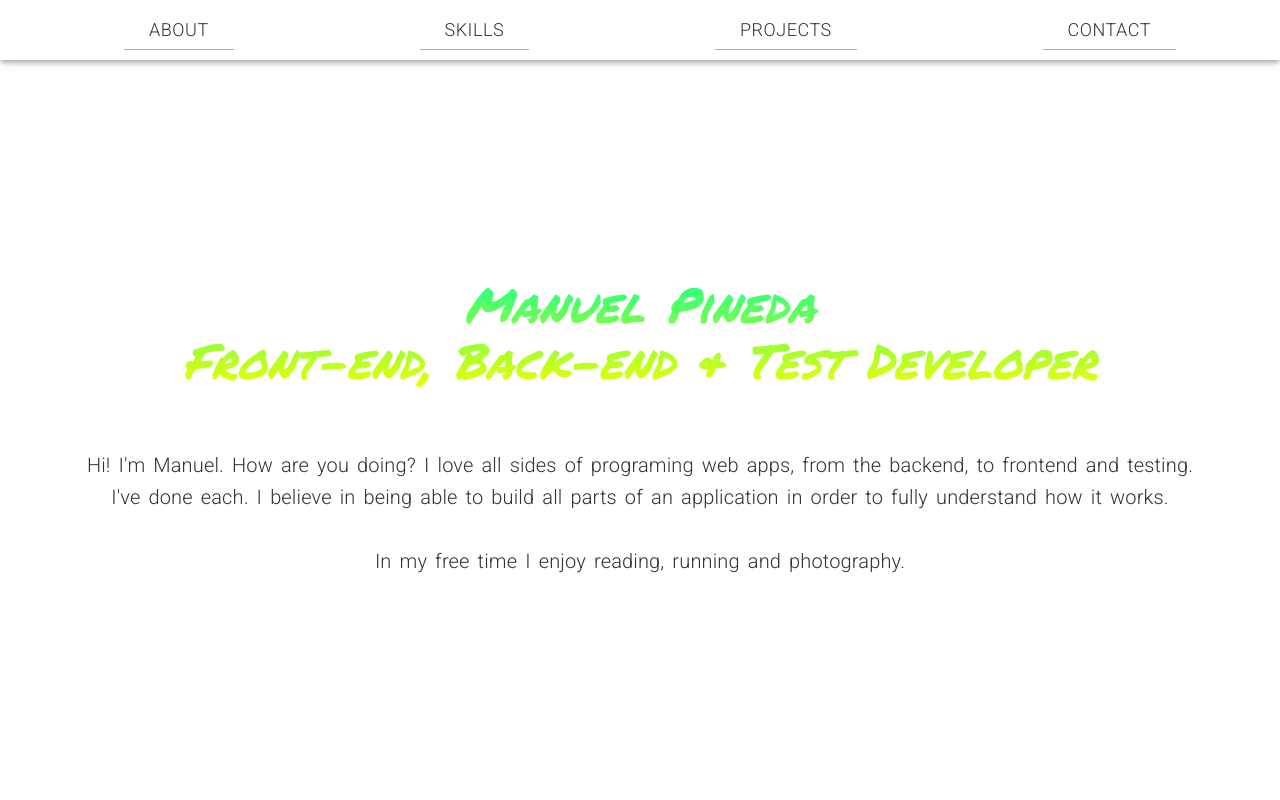
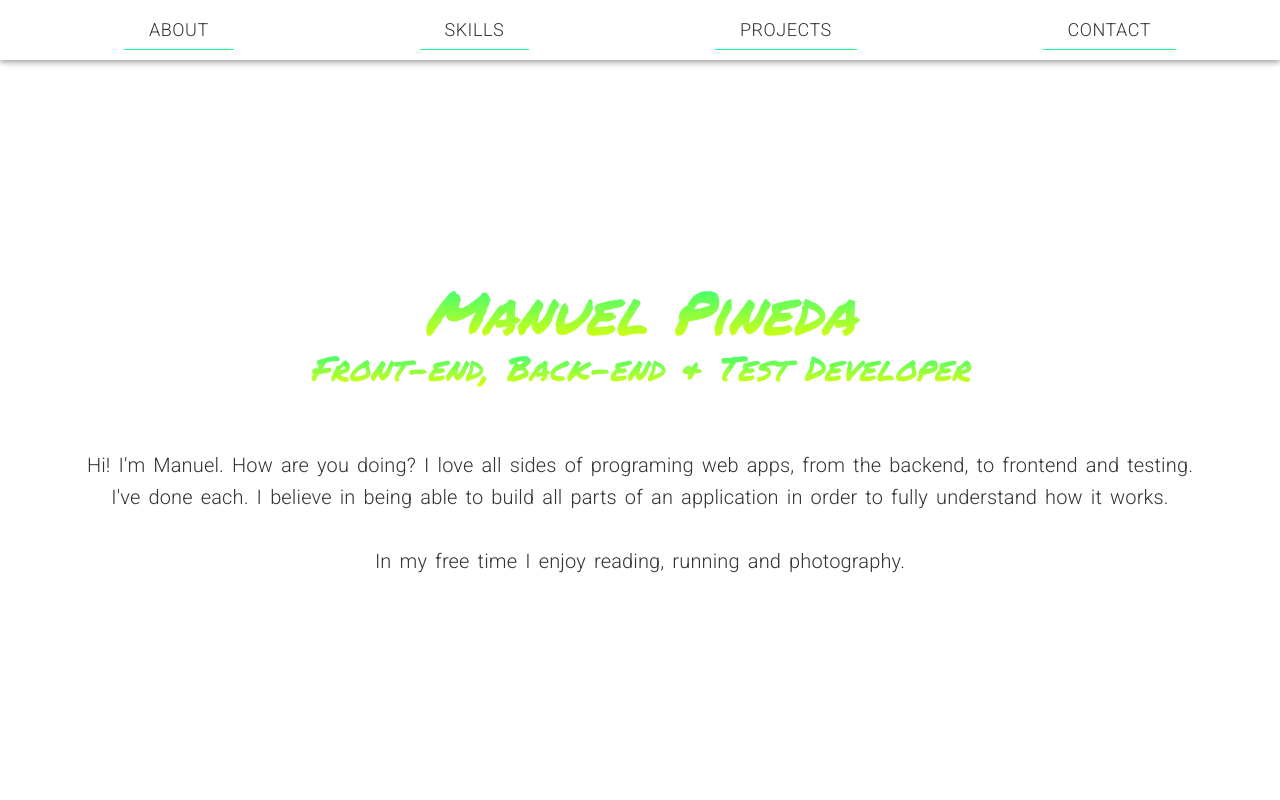
Before and after one commit to manuel12/personal-portfolio-page, a React (Create React App) app in the folder react-portfolio/: page / in a window 1280 px wide. Shown: the top 800 px of the page. Built offline with nearby package versions, Linux system fonts and the light colour scheme.

Commit message:
Added 2 separate animations for heading text, remove lin break betweenthem

```diff
--- a/react-portfolio/src/components/Home/Home.jsx
+++ b/react-portfolio/src/components/Home/Home.jsx
@@ -30,14 +30,25 @@ const Home = () => {
           <Zoom in={headingAnimation} timeout={600}>
             <Typography
               textAlign="center"
-              variant="h3"
+              variant="h2"
               id="heading"
               className="about-heading about-animation"
             >
-              Manuel Pineda
-              <br />
-              Front-end, <br class="about-line-break" />
-              Back-end & Test Developer
+              <span className="about-text-name">Manuel Pineda</span>
+            </Typography>
+          </Zoom>
+
+          <Zoom in={headingAnimation} timeout={600}>
+            <Typography
+              textAlign="center"
+              variant="h4"
+              id="heading"
+              className="about-heading about-animation"
+            >
+              <span className="about-text-profession">
+                Front-end, <br class="about-line-break" />
+                Back-end & Test Developer
+              </span>
             </Typography>
           </Zoom>
           <Zoom in={textAnimation} timeout={1000}>
```
